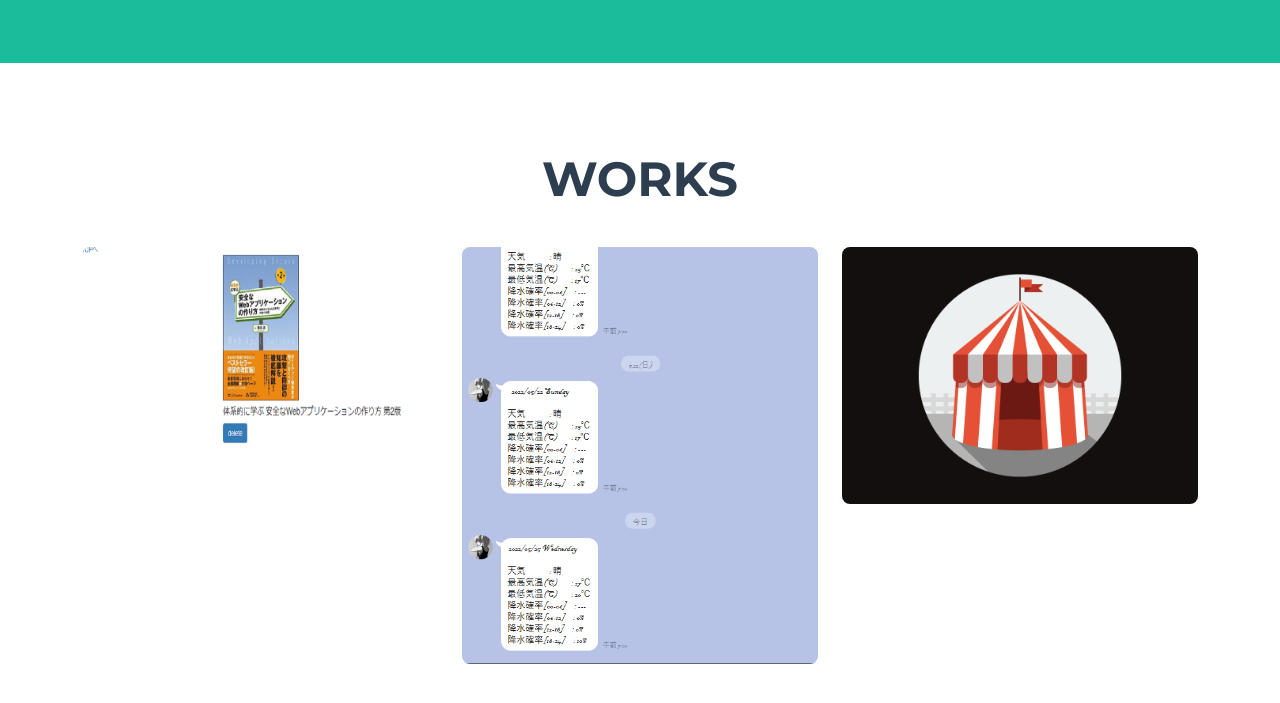
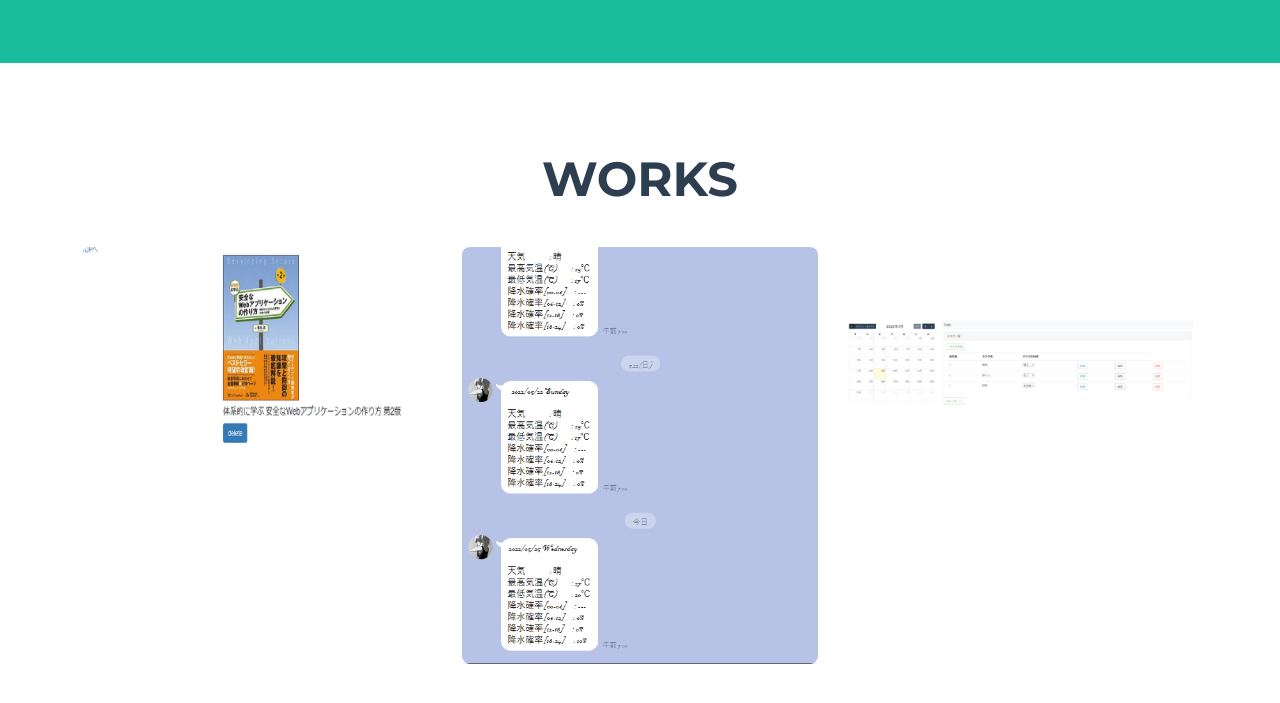
Before and after one commit to kanikeke/portfolio_, a plain HTML site: page index.html in a window 1280 px wide. Shown: the part 621-1324 px from the top of the page. Drawn offline with nearby package versions, Linux system fonts and the light colour scheme.

Commit message:
Update index.html

```diff
--- a/index.html
+++ b/index.html
@@ -77,7 +77,7 @@
                             <div class="portfolio-item-caption d-flex align-items-center justify-content-center h-100 w-100">
                                 <div class="portfolio-item-caption-content text-center text-white"><i class="fas fa-plus fa-3x"></i></div>
                             </div>
-                            <img class="img-fluid" src="assets/img/portfolio/circus.png" alt="..." />
+                            <img class="img-fluid" src="assets/img/portfolio/todo_calendar.png" alt="..." />
                         </div>
                     </div>
         </section>
@@ -271,7 +271,7 @@
                                     <h2 class="portfolio-modal-title text-secondary text-uppercase mb-0">Circus Tent</h2>
                                     <br><br><br>
                                     <!-- Portfolio Modal - Image-->
-                                    <img class="img-fluid rounded mb-5" src="assets/img/portfolio/circus.png" alt="..." />
+                                    <img class="img-fluid rounded mb-5" src="assets/img/portfolio/todo_calendar.png" alt="..." />
                                     <!-- Portfolio Modal - Text-->
                                     <p class="mb-4">PHPのLaravelを勉強するにあたりCRUD操作が手軽に学べるtodoリスト、を普通に作るのも面白くないのでカレンダーを引っ付けたものです。</p>
                                     <button class="btn btn-primary" data-bs-dismiss="modal">
```
